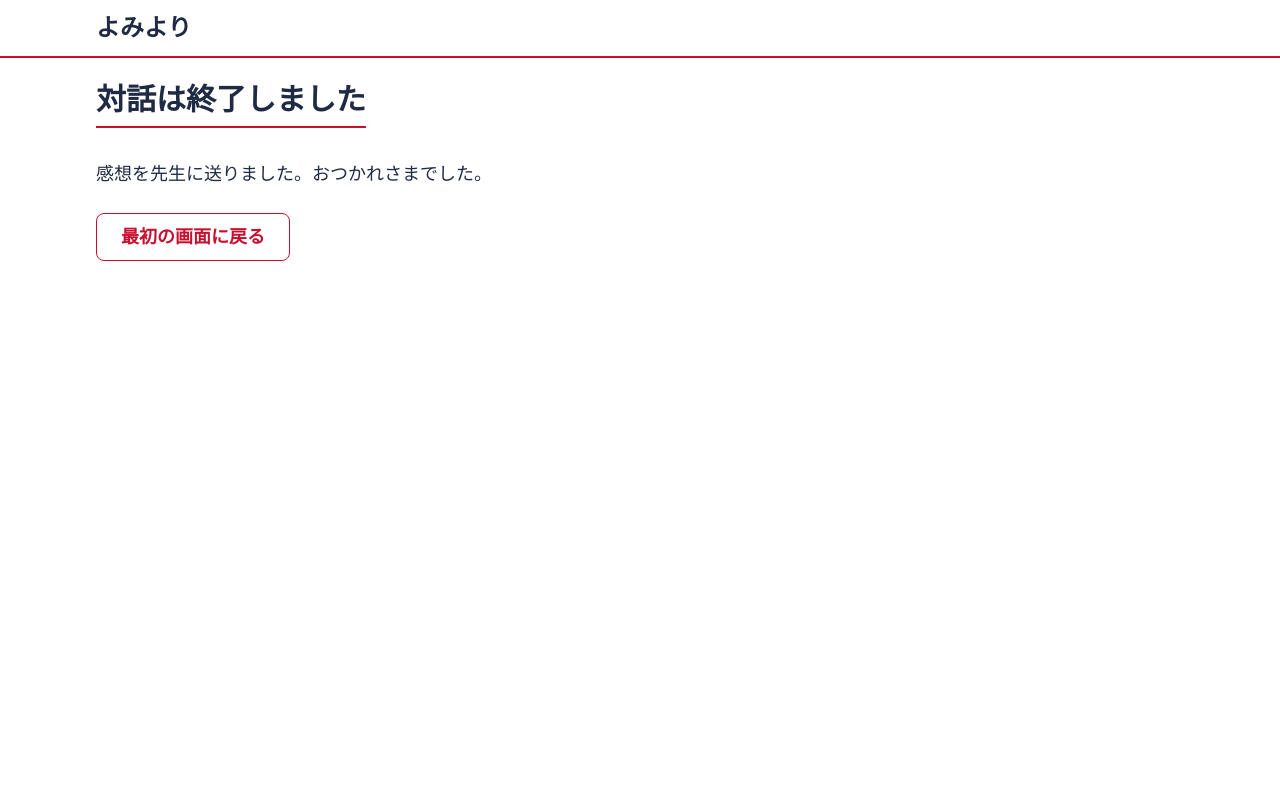
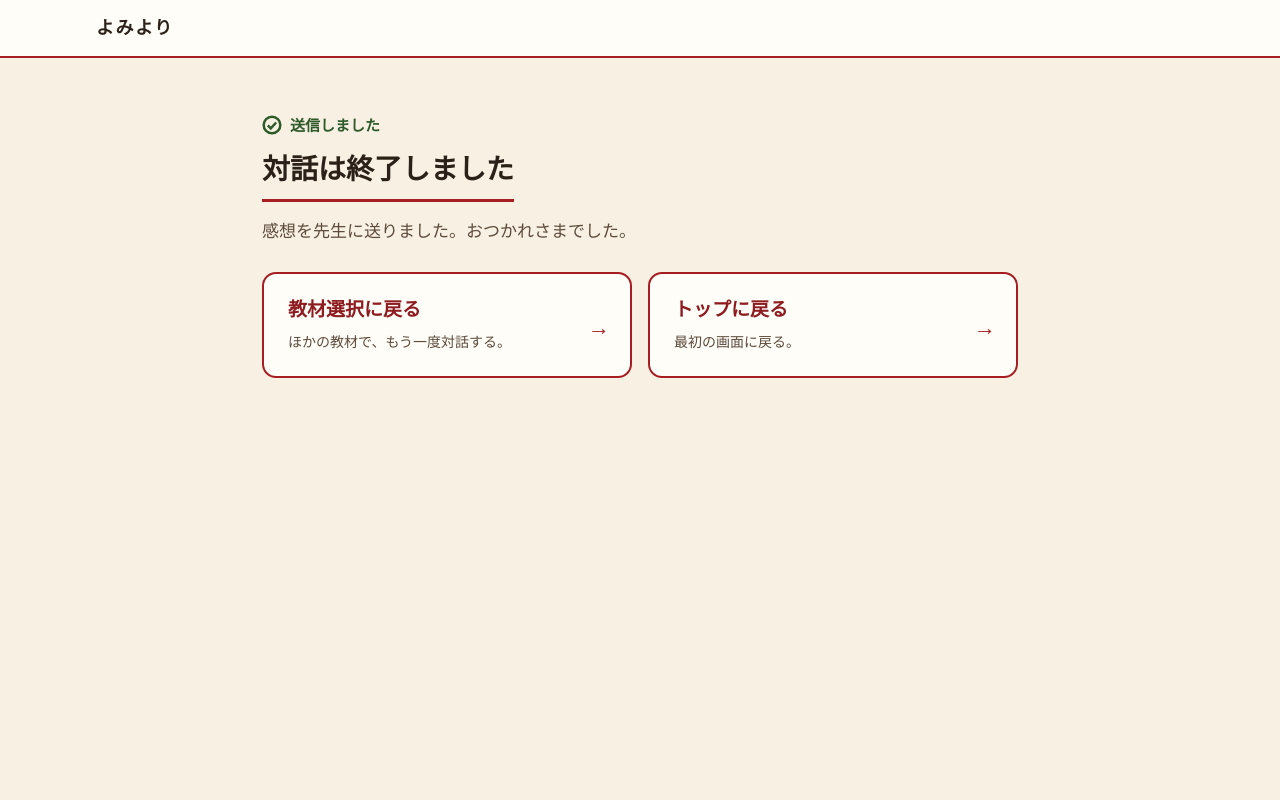
Before and after one commit to makun212/fall-hackathon-team4, a FastAPI app: page /student/finish in a window 1280 px wide. Run offline with FastAPI, Linux system fonts and the light colour scheme.

Commit message:
student last page

```diff
--- a/frontend/templates/student_finish.html
+++ b/frontend/templates/student_finish.html
@@ -1,14 +1,62 @@
-{# 生徒用：対話の終了画面（Figma 16 の仮の画面） #}
+{# 生徒用：対話の終了画面（第3案：次の行き先カード）。main.py からは何も渡さない #}
+{# 見た目の基準は docs/reference/end-3.html。CSSファイルは作らず、参照HTMLの CSS を Tailwind のクラスに置き換えている（student_reflection.html と同じ書き方） #}
+{# 配色は base.html の @theme の名前で書いている（深紅 crimson／濃い赤 crimson-dark／生成り kinari／背景 cream／紙の白 cream-paper／文字 sepia／補助文字 sepia-muted／線 cream-line） #}
 {% extends "base.html" %}
-{% from "_components.html" import page_header, btn_secondary %}
+
+{# 移動先は、ここだけで定義する。どちらも既存のルート（教材選択＝生徒用トップ「教材をえらぶ」、トップ＝ウェルカム画面） #}
+{% set materials_href = "/student" %}
+{% set top_href = "/" %}
 
 {% block title %}対話は終了しました | {% endblock %}
 
+{% block head %}
+{# 書体：本文は Noto Sans JP、題名・見出しは Noto Serif JP（デザインの基準どおり、この画面だけで読み込む） #}
+<link rel="preconnect" href="https://fonts.googleapis.com">
+<link rel="preconnect" href="https://fonts.gstatic.com" crossorigin>
+<link rel="stylesheet" href="https://fonts.googleapis.com/css2?family=Noto+Sans+JP:wght@400;500;700&family=Noto+Serif+JP:wght@600;700&display=swap">
+{% endblock %}
+
+{% block body_class %}bg-cream text-sepia{% endblock %}
+
+{# 上部バー：base.html のヘッダーと同じ中身（リンク先も同じ）で、背景を紙の白、下線を深紅にする（student_reflection.html と同じ） #}
+{% block header %}
+<header class="bg-cream-paper border-b-2 border-crimson text-sepia">
+  <div class="max-w-6xl mx-auto px-5 sm:px-8">
+    <a href="/" class="inline-flex items-center min-h-14 font-['Noto_Serif_JP',serif] text-lg font-bold tracking-[0.08em] focus-visible:outline-3 focus-visible:outline-offset-3 focus-visible:outline-ink">よみより</a>
+  </div>
+</header>
+{% endblock %}
+
+{# カードの見た目（2つで共通）。枠はどちらも深紅の2px #}
+{% set _card = "relative flex flex-col gap-1.5 py-[22px] pr-[52px] pl-6 bg-cream-paper border-2 border-crimson rounded-[14px] text-sepia no-underline hover:bg-kinari focus-visible:outline-3 focus-visible:outline-offset-3 focus-visible:outline-ink" %}
+
+{% macro next_card(href, title, desc) %}
+<a href="{{ href }}" class="{{ _card }}">
+  <b class="font-['Noto_Serif_JP',serif] text-[19px] font-bold text-crimson-dark">{{ title }}</b>
+  <span class="text-sm leading-[1.7] text-sepia-muted">{{ desc }}</span>
+  <span class="absolute right-5 top-1/2 -translate-y-1/2 text-[22px] leading-none text-crimson" aria-hidden="true">→</span>
+</a>
+{% endmacro %}
+
 {% block content %}
-{{ page_header("対話は終了しました") }}
-<div class="flex flex-col gap-6">
-  <p>感想を先生に送りました。おつかれさまでした。</p>
-  {# 終了画面の移動先は、チームで未定。決まったら、ここを直す #}
-  <div>{{ btn_secondary("最初の画面に戻る", href="/student") }}</div>
+{# 本文の幅は、基準HTMLの820px（左右の余白32pxずつを含む）から余白を引いた756px。main の左右の余白は32px。640px未満は、左右を12pxずつ広げて余白を20pxにする #}
+<div class="max-w-[756px] mx-auto max-sm:-mx-3 flex flex-col items-start gap-[26px] pt-8 max-sm:pt-3 pb-6 font-['Noto_Sans_JP',sans-serif] text-base leading-normal text-sepia">
+  <div class="flex flex-col items-start gap-3">
+    {# 送信の完了は、アイコンだけでなく文字でも伝える #}
+    <p role="status" class="m-0 inline-flex items-center gap-2 text-[15px] font-bold text-[#2E5A2A]">
+      <svg width="20" height="20" viewBox="0 0 24 24" fill="none" stroke="#2E5A2A" stroke-width="3" aria-hidden="true" focusable="false"><circle cx="12" cy="12" r="10"/><path d="M7 12.5l3.5 3.5L17 9"/></svg>
+      送信しました
+    </p>
+    <h1 class="m-0 pb-2 border-b-3 border-crimson font-['Noto_Serif_JP',serif] text-[28px] max-sm:text-[23px] font-bold leading-normal [word-break:auto-phrase] text-balance">対話は終了しました</h1>
+    <p class="m-0 text-[17px] leading-[1.9] text-sepia-muted">感想を先生に送りました。おつかれさまでした。</p>
+  </div>
+
+  {# 見出し「このあと」は画面に出さない。読み上げ用に、移動先のまとまりの名前としてだけ残す #}
+  <nav class="w-full" aria-label="このあと">
+    <div class="grid grid-cols-2 max-sm:grid-cols-1 gap-4 max-sm:gap-3">
+      {{ next_card(materials_href, "教材選択に戻る", "ほかの教材で、もう一度対話する。") }}
+      {{ next_card(top_href, "トップに戻る", "最初の画面に戻る。") }}
+    </div>
+  </nav>
 </div>
 {% endblock %}
```
